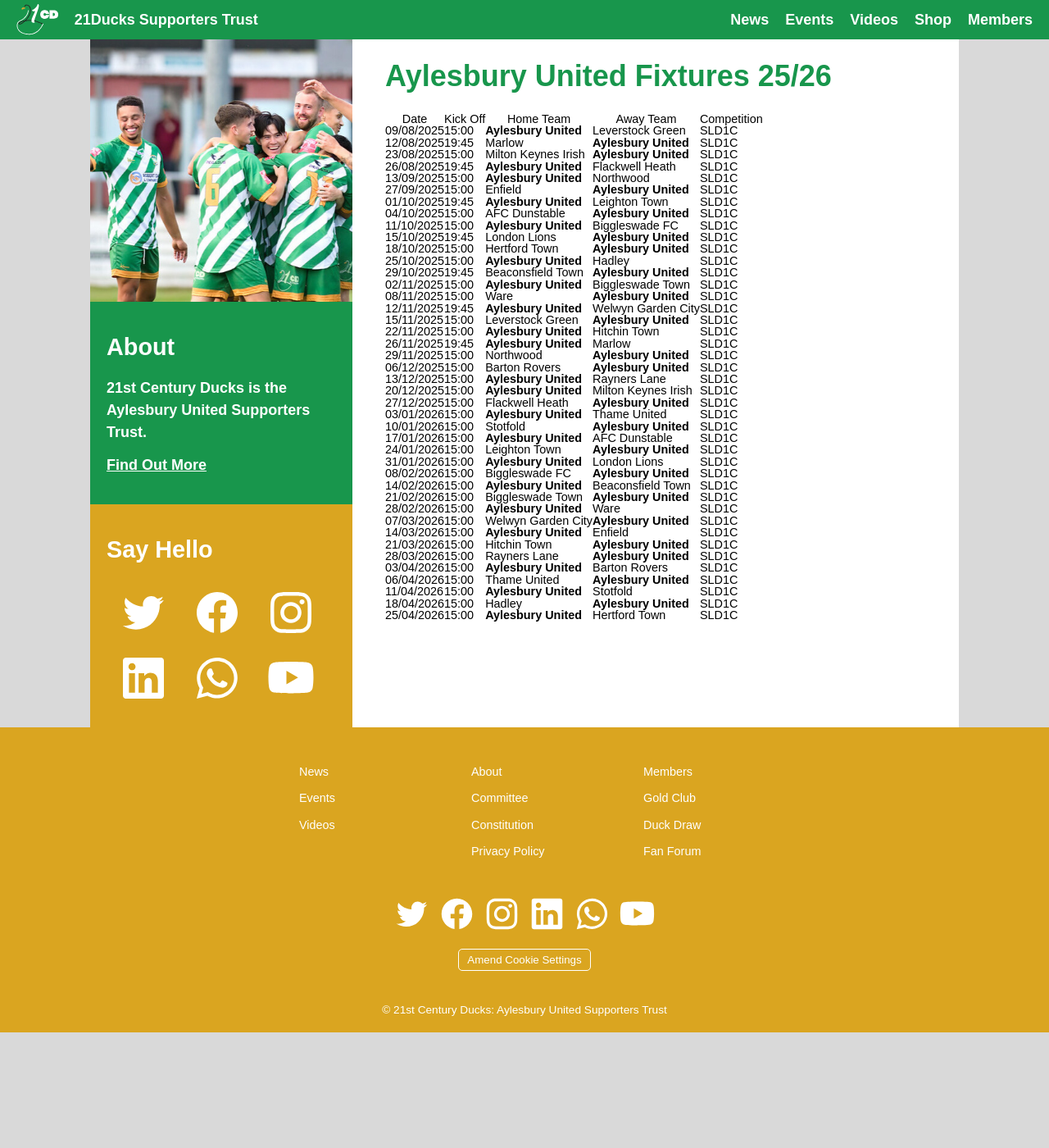
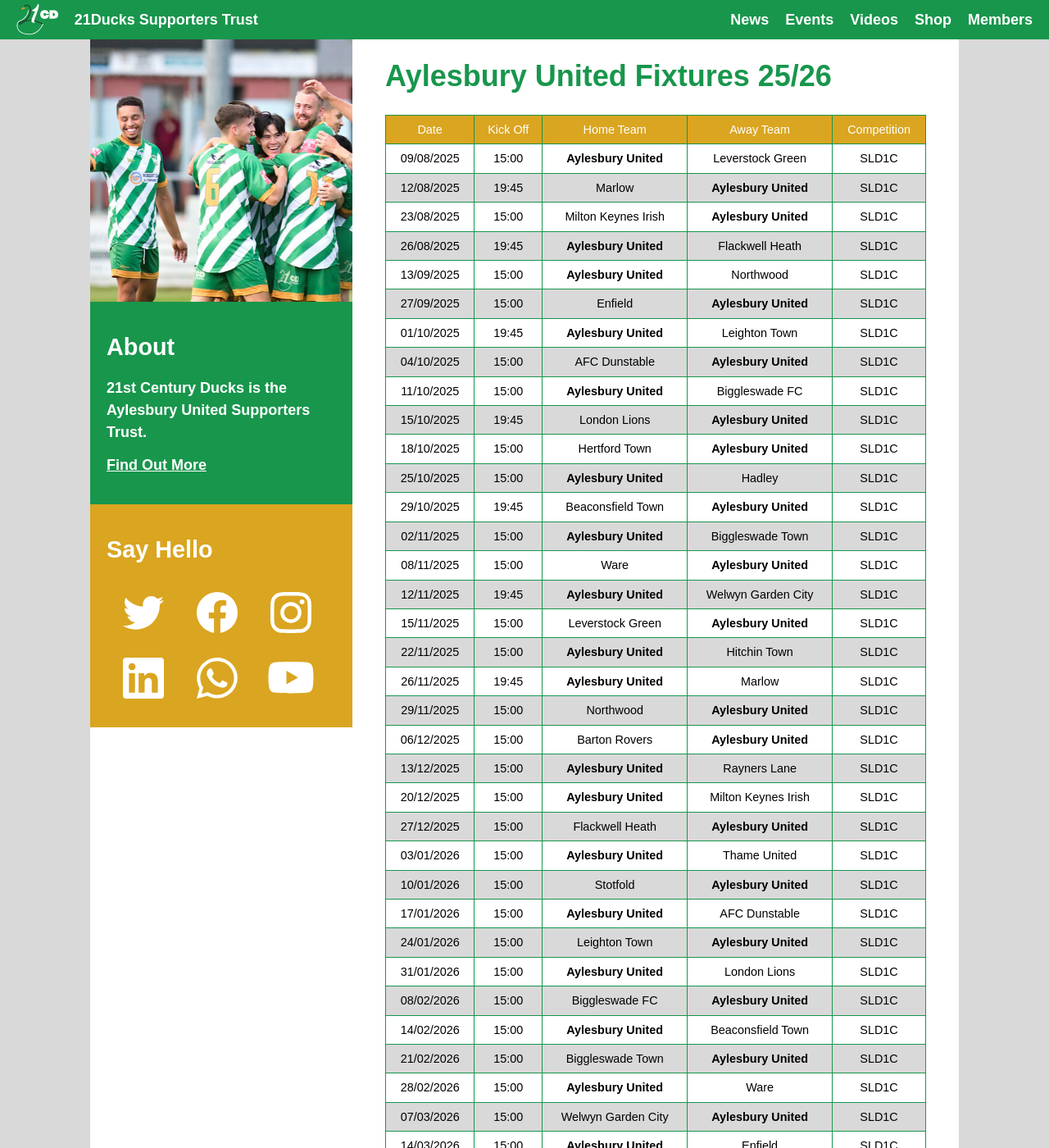
Before and after one commit to RobDWaller/21ducks.github.io, a Jekyll site: the page built from club/fixtures2526.html, in a window 1280 px wide and 1400 px high. Shown: the whole window at 82% size. Built offline with Jekyll 4.4.1, drawn with Linux system fonts in a browser that asks for light colours; comment, search, counter and statistics services are not loaded.

Commit message:
Styled fixtures table

```diff
--- a/_sass/device.scss
+++ b/_sass/device.scss
@@ -43,6 +43,10 @@
 
             .league-table tr th:nth-child(7), .league-table tr td:nth-child(7), .league-table tr th:nth-child(8),
             .league-table tr td:nth-child(8), .league-table tr th:nth-child(9), .league-table tr td:nth-child(9) {
+                display: none;
+            }
+
+            .fixtures tr th:nth-child(5), .fixtures tr td:nth-child(5) {
                 display: none;
             }
         }
--- a/_sass/layout.scss
+++ b/_sass/layout.scss
@@ -339,7 +339,7 @@
             height: 1450px;
         }
 
-        .league-table {
+        .league-table, .fixtures {
             width: 100%;
             border-collapse: collapse;
             margin-top: 20px;
@@ -358,7 +358,9 @@
             tr:nth-child(even) {
                 background-color: $sub-background-color-one;
             }
+        }
 
+        .league-table {
             tr:first-child td {
                 border-bottom: 2px dashed $sub-color;
             }
```
